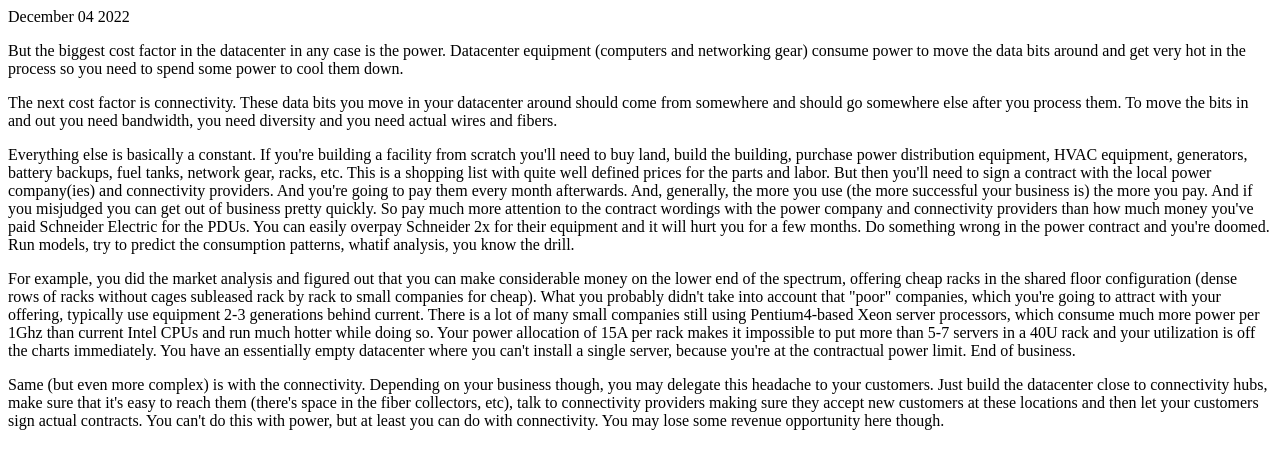
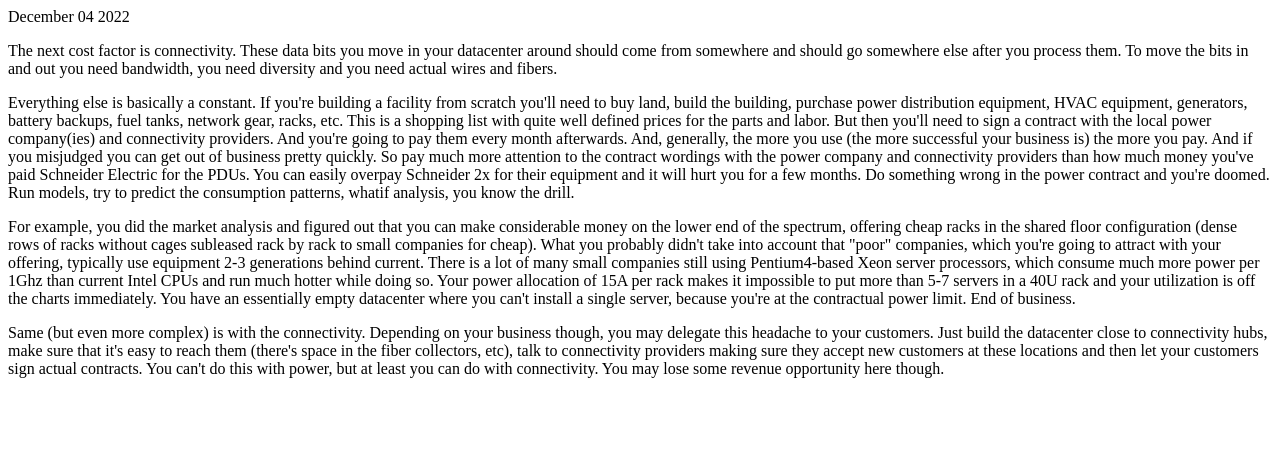
Before and after one commit to SHRUTI-SINGH16/medium-github.io, a plain HTML site: page index.html in a window 1280 px wide. Drawn offline with Linux system fonts and the light colour scheme.

Commit message:
Update index.html

```diff
--- a/index.html
+++ b/index.html
@@ -7,11 +7,6 @@
 
 <body>
     <time datetime="2022-12-04 23:00:00 +0530" class="published">December 04 2022</time>
-
-
-    <p>But the biggest cost factor in the datacenter in any case is the power. Datacenter equipment (computers and
-        networking gear) consume power to move the data bits around and get very hot in the process so you need to spend
-        some power to cool them down.
 
     <p>The next cost factor is connectivity. These data bits you move in your datacenter around should come from
         somewhere and should go somewhere else after you process them. To move the bits in and out you need bandwidth,
```
